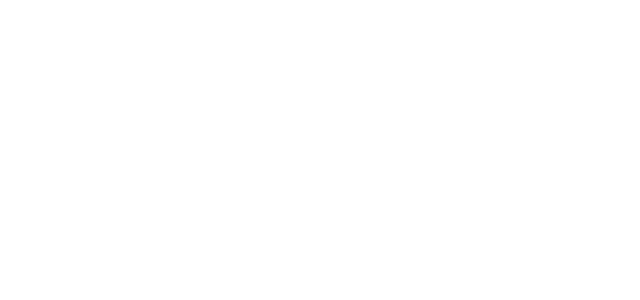
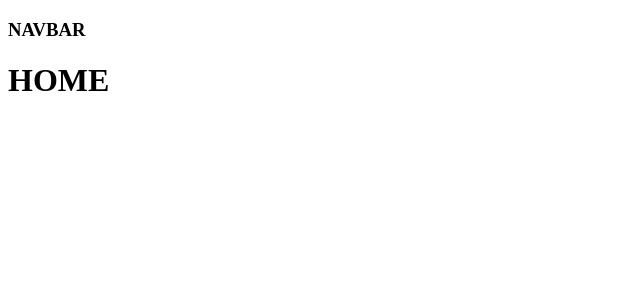
Before and after one commit to Matteo-Ciardi/progetto-finale-spec-frontend-front, a React (Vite) app: page / in a window 1280 px wide. Shown: the top 300 px of the page, without its empty margins (0-640 px from the left). Built offline with nearby package versions, Linux system fonts and the light colour scheme.

Commit message:
creata pagina home e componente navbar

```diff
--- a/src/App.jsx
+++ b/src/App.jsx
@@ -1,9 +1,20 @@
+import { BrowserRouter, Route, Routes } from 'react-router-dom'
+
+import DefaultLayout from './layouts/DefaultLayout'
+import Home from './pages/home/Home'
+
 import './App.css'
 
 function App() {
   return (
     <>
-
+      <BrowserRouter>
+        <Routes>
+          <Route element={<DefaultLayout />}>
+            <Route index element={<Home />} />
+          </Route>
+        </Routes>
+      </BrowserRouter>
     </>
   )
 }
--- /dev/null
+++ b/src/components/navbar/Navbar.jsx
@@ -0,0 +1,7 @@
+import './navbar.css'
+
+export default function Navbar() {
+    return (
+        <h3>NAVBAR</h3>
+    )
+}
--- /dev/null
+++ b/src/layouts/DefaultLayout.jsx
@@ -0,0 +1,19 @@
+import { Outlet } from "react-router-dom";
+
+import Navbar from "../components/navbar/Navbar";
+
+import './defaultlayout.css'
+
+export default function DefaultLayout() {
+    return (
+        <>
+            <header>
+                <Navbar />
+            </header>
+
+            <main>
+                <Outlet />
+            </main>
+        </>
+    )
+}
--- /dev/null
+++ b/src/pages/home/Home.jsx
@@ -0,0 +1,7 @@
+import './home.css'
+
+export default function Home() {
+    return(
+        <h1>HOME</h1>
+    )
+}
```
Also changed, not shown: src/context/GlobalContext.jsx (added, +11 -0 lines), src/components/navbar/navbar.css (added), src/layouts/defaultlayout.css (added), src/pages/home/home.css (added).
